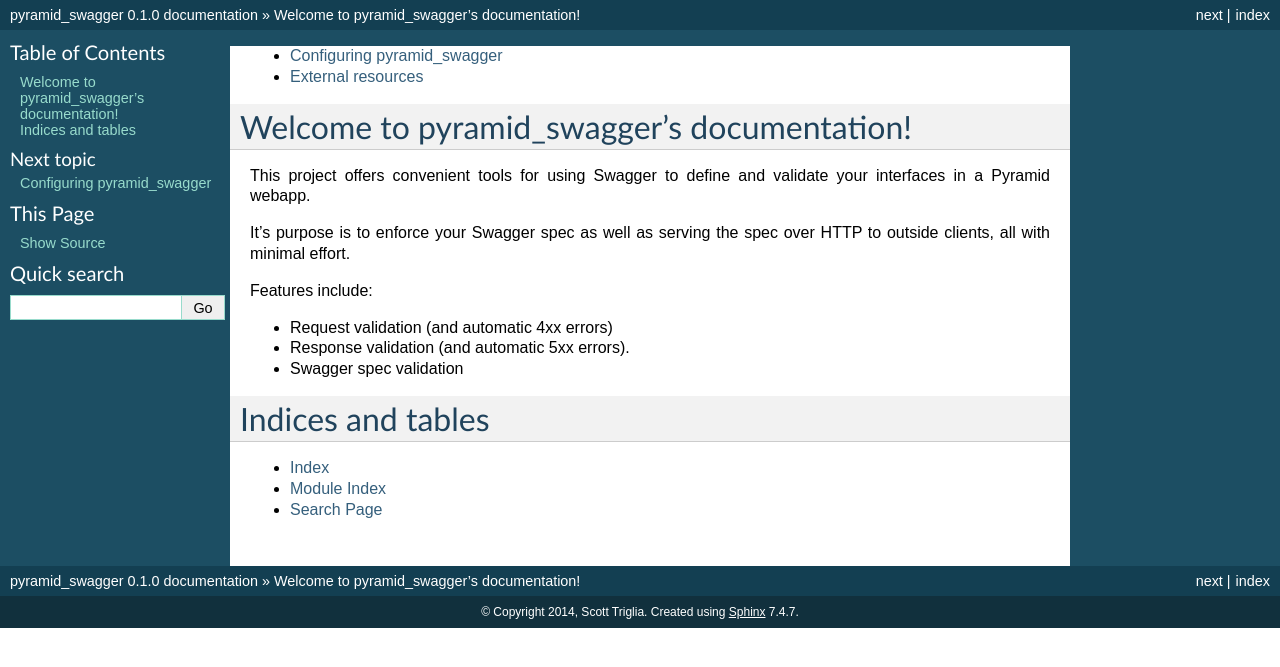
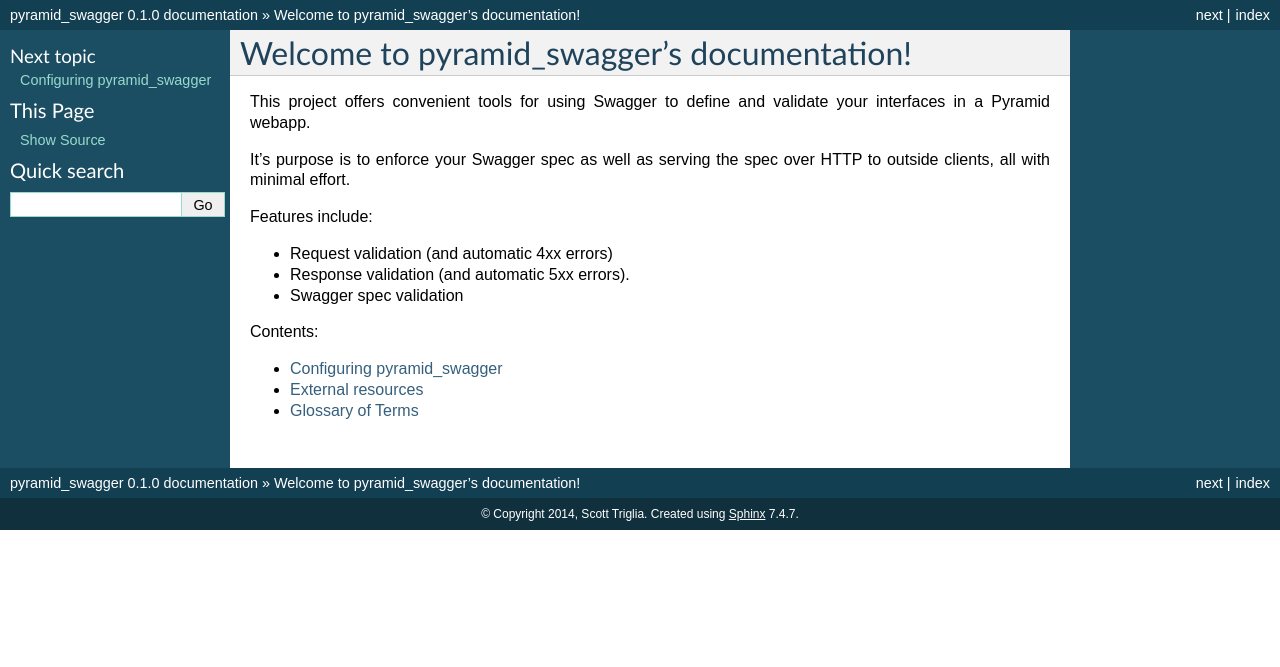
Before and after one commit to Yelp/pyramid_swagger, a Sphinx documentation site: the page built from docs/index.rst, in a window 1280 px wide. Shown: the top 667 px of the page. Built offline with Sphinx 7.4.7, drawn with Linux system fonts in a browser that asks for light colours.

Commit message:
Add a glossary

```diff
--- a/docs/index.rst
+++ b/docs/index.rst
@@ -27,9 +21,11 @@
 * Swagger spec validation
 
 
-Indices and tables
-==================
+Contents:
 
-* :ref:`genindex`
-* :ref:`modindex`
-* :ref:`search`
+.. toctree::
+   :maxdepth: 2
+
+   configuration
+   external_resources
+   glossary
```
Also changed, not shown: other parts of docs/index.rst (+0 -6 lines), docs/glossary.rst (added, +16 -0 lines).
